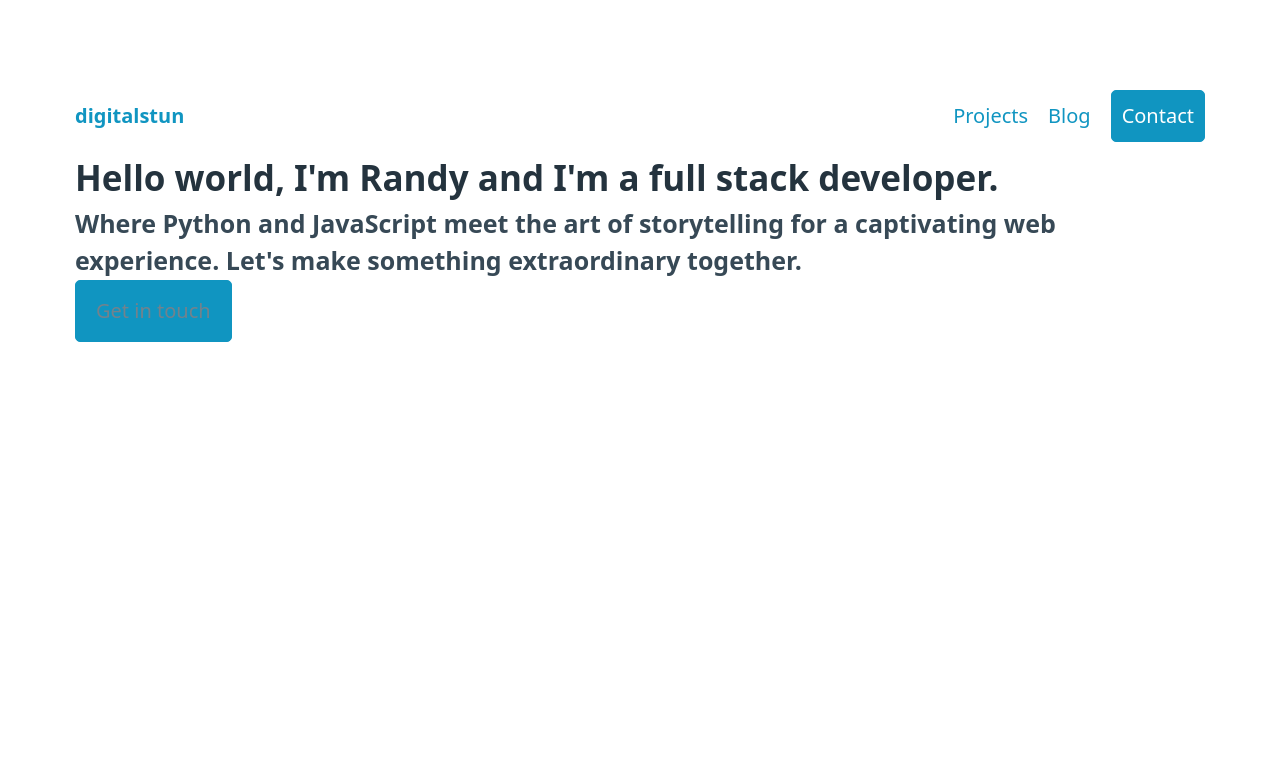
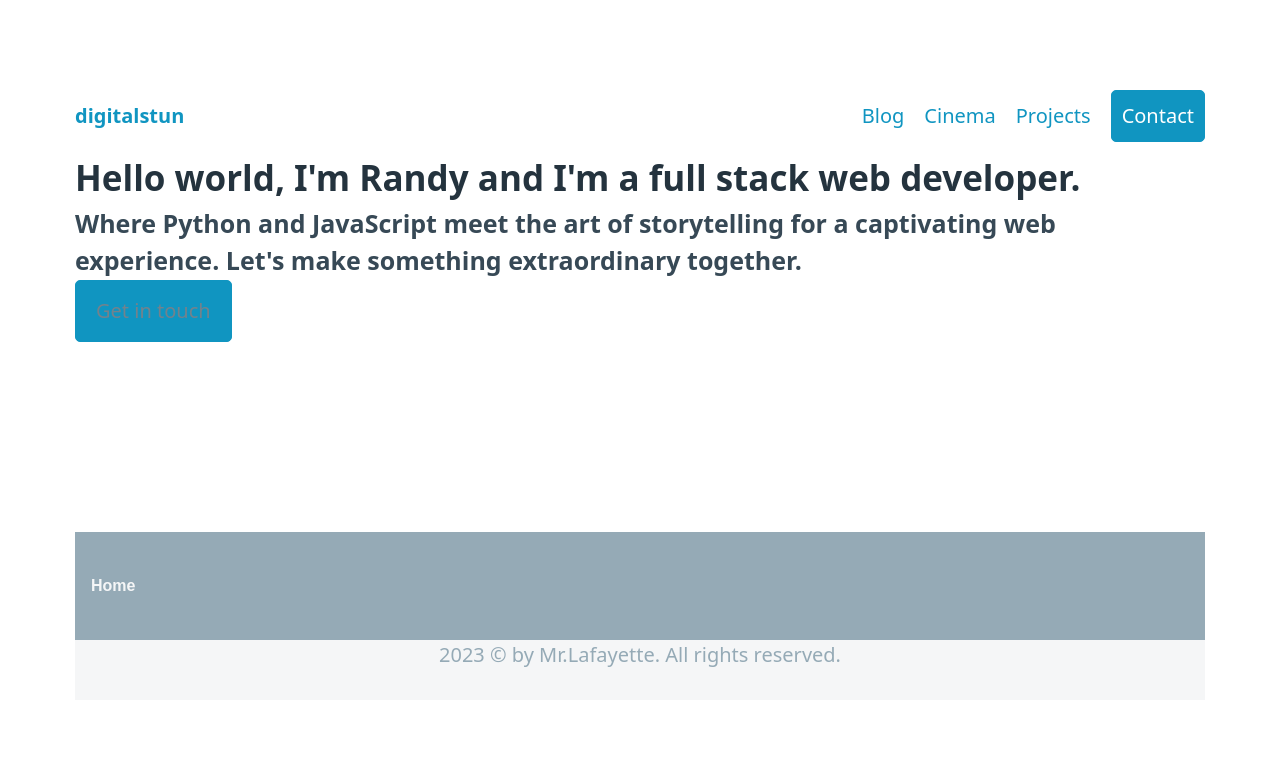
Before and after one commit to digitalstun/cv, a Flask app: page / in a window 1280 px wide. Shown: the top 779 px of the page. Run offline with Flask 3, Linux system fonts and the light colour scheme.

Commit message:
general chnges . added a footer to index.html

```diff
--- a/app.py
+++ b/app.py
@@ -17,6 +17,11 @@ def projects():
 def blog():
     return render_template("blog.html")
 
+@app.route("/cinema")
+def cinema():
+    return render_template("cinema.html")
+
+
 @app.route("/contact")
 def contact():
     return render_template("contact.html")
--- a/templates/blog.html
+++ b/templates/blog.html
@@ -14,9 +14,9 @@
             <ul>
           <li><a href="/"><strong>digitalstun</strong></a></li>
             </ul>
-            <ul>
+            <ul><li><a href="/blog">Blog</a></li>
+              <li><a href="/cinema">Cinema</a></li>
               <li><a href="/projects">Projects</a></li>
-              <li><a href="/blog">Blog</a></li>
               <li><a href="/contact" role="button">Contact</a></li>
             </ul>
           </nav>
--- a/templates/contact.html
+++ b/templates/contact.html
@@ -14,9 +14,9 @@
         <ul>
       <li><a href="/"><strong>digitalstun</strong></a></li>
         </ul>
-            <ul>
+        <ul><li><a href="/blog">Blog</a></li>
+          <li><a href="/cinema">Cinema</a></li>
           <li><a href="/projects">Projects</a></li>
-              <li><a href="/blog">Blog</a></li>
           <li><a href="/contact" role="button">Contact</a></li>
         </ul>
       </nav>
--- a/templates/index.html
+++ b/templates/index.html
@@ -13,15 +13,15 @@
         <ul>
       <li><a href="/"><strong>digitalstun</strong></a></li>
         </ul>
-        <ul>
+        <ul><li><a href="/blog">Blog</a></li>
+          <li><a href="/cinema">Cinema</a></li>
           <li><a href="/projects">Projects</a></li>
-          <li><a href="/blog">Blog</a></li>
           <li><a href="/contact" role="button">Contact</a></li>
         </ul>
       </nav>
 
         <hgroup>
-    <h2>Hello world, I'm Randy and I'm a full stack developer.</h2>
+    <h2>Hello world, I'm Randy and I'm a full stack web developer.</h2>
  </h2>
         <h4>Where Python and JavaScript meet the art of storytelling for a captivating web experience. Let's make something extraordinary together.</h4>
         <a href="#" role="button">Get in touch</a>
@@ -32,4 +32,68 @@
     </div>
 
   </body>
+
+  <!-- footer css -->
+<style>
+
+footer {
+    text-align: center;}
+
+    .footer-container {
+    background-color: #95AAB6;
+    display: flex;}
+
+    .footer-container a {
+    color: #F5F6F7;
+    padding: 42px 16px;
+    text-decoration: none;
+    font-family: Arial, Helvetica, sans-serif;
+    font-weight: bold;
+    font-size: medium;}
+
+    .footer-left {
+    margin-right: auto}
+
+    .fa:hover {
+    color: #45405F;}
+
+    .footer-icons {
+    justify-content: space-between;
+    padding: 16px 64px 0px 0px}
+
+    .footer-icons ul {
+    list-style-type: none;}
+
+    .footer-icons li {
+    display: inline-block;}
+
+    .footer-right {
+    margin-left: auto}
+
+    .copyright
+    {background-color: #F5F6F7;
+    overflow: hidden;}
+
+
+</style>
+
+    <footer class="container">
+      <div class="footer-container">
+    <a class="link footer-left" href="/">Home</a>
+        <div class="footer-icons">
+          <ul>
+            <li><a href="https://www.linkedin.com/in/nltkaczyk/" target="_blank"><i class="fa fa-linkedin fa-2x"></i></a></li>
+            <li><a href="https://www.instagram.com/n.l.tkaczyk/" target="_blank"><i class="fa fa-instagram fa-2x"></i></a></li>
+            <li><a href="https://www.youtube.com/@n.l.tkaczyk/" target="_blank"><i class="fa fa-youtube fa-2x"></i></a></li>
+        </ul>
+        </div>
+        <!-- <a class="link footer-right" href="/contact">contact</a> -->
+      </div>
+
+    <div class="copyright">
+      <p style="color: #95AAB6;">
+        2023 &copy by Mr.Lafayette. All rights reserved.
+      </p>
+    </div>
+  </footer>
 </html>
--- a/templates/projects.html
+++ b/templates/projects.html
@@ -14,9 +14,9 @@
             <ul>
           <li><a href="/"><strong>digitalstun</strong></a></li>
             </ul>
-            <ul>
+            <ul><li><a href="/blog">Blog</a></li>
+              <li><a href="/cinema">Cinema</a></li>
               <li><a href="/projects">Projects</a></li>
-              <li><a href="/blog">Blog</a></li>
               <li><a href="/contact" role="button">Contact</a></li>
             </ul>
           </nav>
```
Also changed, not shown: templates/cinema.html (added, +30 -0 lines), README.md. Lines whose indentation alone changed are shown as unchanged.
